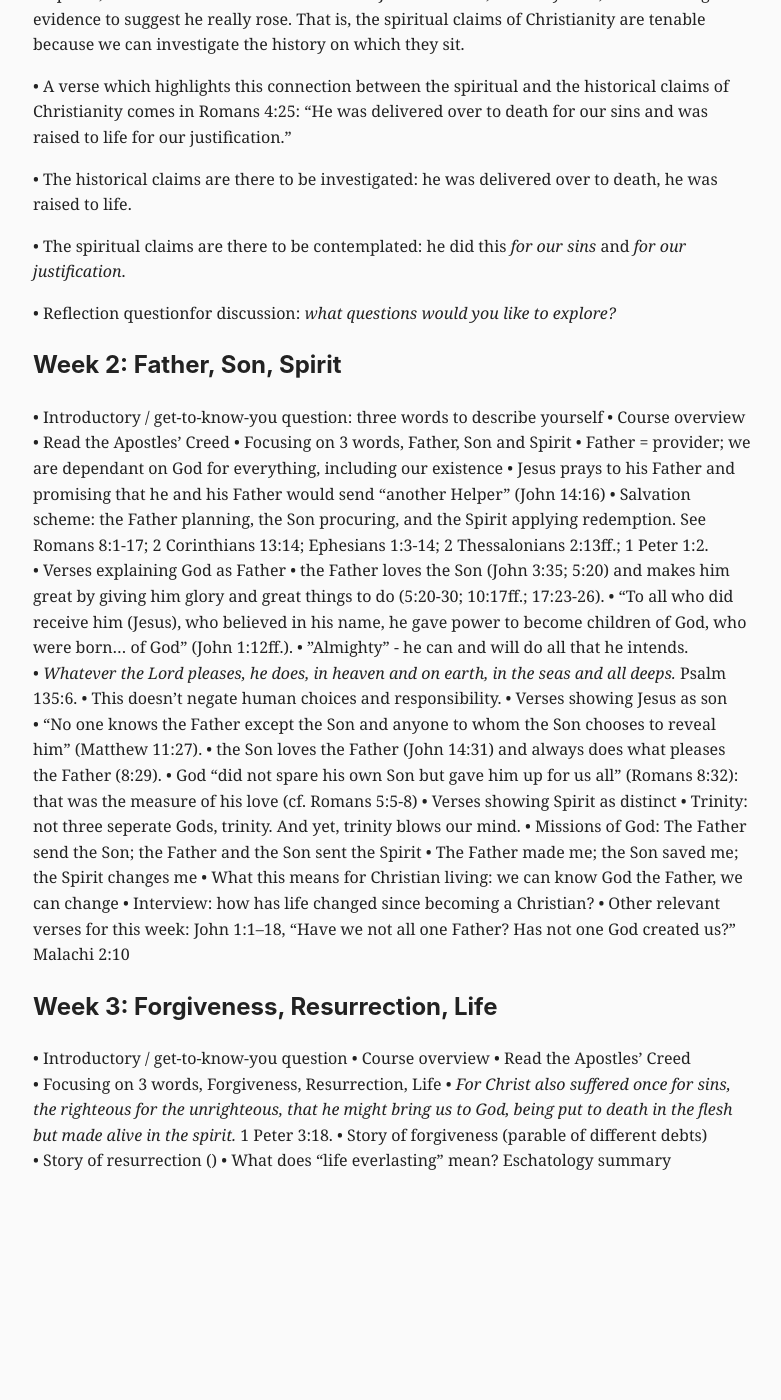
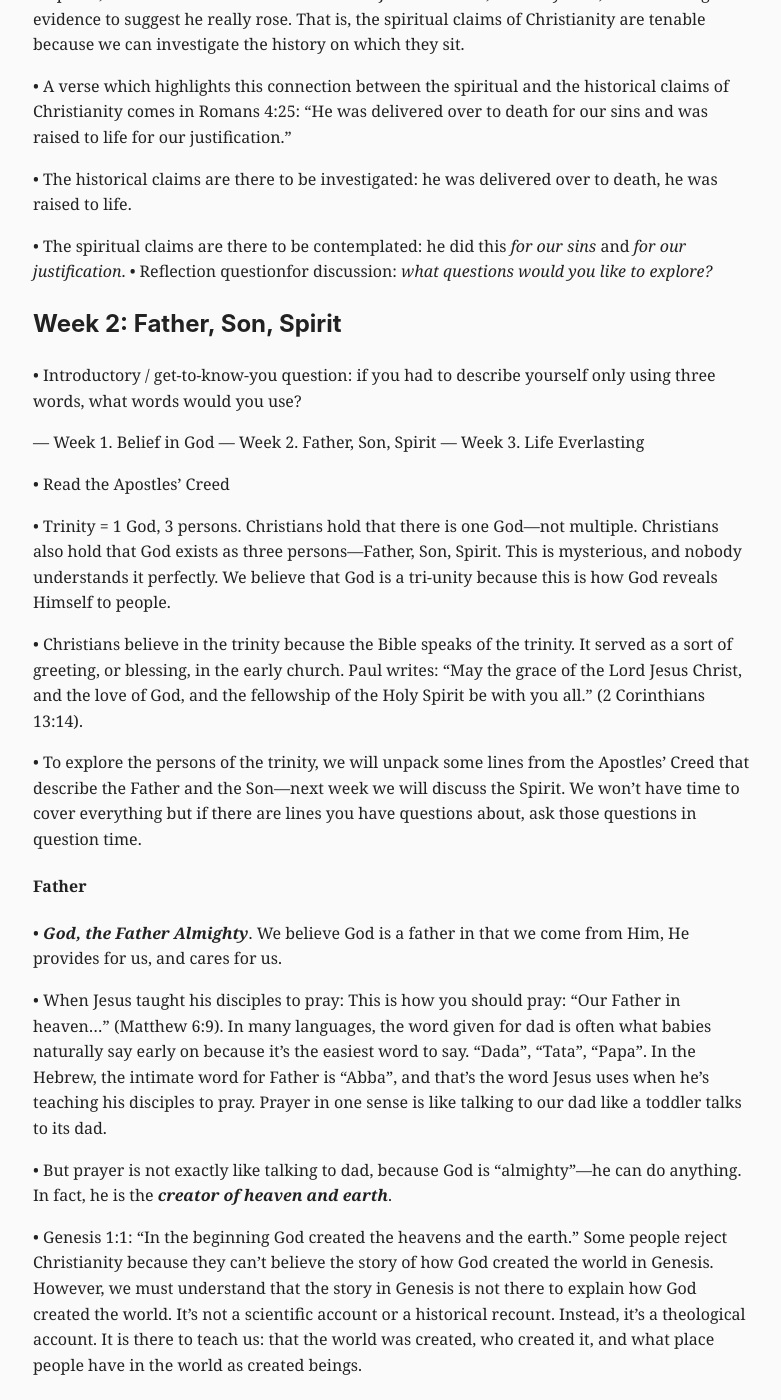
Before and after one commit to pipwitheridge/blog, a Jekyll site: the page built from _posts/2026-02-28-explore-the-apostles-creed.md, in a window 1280 px wide and 1400 px high, scrolled down 2808 px. Shown: the whole window, without its empty margins (247-1028 px from the left). Built offline with Jekyll 4.4.1, drawn with Linux system fonts in a browser that asks for light colours; before the commit the page ends 4014 px from its top, so only the background shows below that; some of the changed text lies outside the part shown.

Commit message:
Polished talk 2 of apostles creed

```diff
--- a/_posts/2026-02-28-explore-the-apostles-creed.md
+++ b/_posts/2026-02-28-explore-the-apostles-creed.md
@@ -87,35 +87,65 @@
 • The historical claims are there to be investigated: he was delivered over to death, he was raised to life.
 
 • The spiritual claims are there to be contemplated: he did this *for our sins* and *for our justification*.
-
 • Reflection questionfor discussion: *what questions would you like to explore?*
 
 # Week 2: Father, Son, Spirit
 
-• Introductory / get-to-know-you question: three words to describe yourself
-• Course overview
+• Introductory / get-to-know-you question: if you had to describe yourself only using three words, what words would you use?
+
+— Week 1. Belief in God
+— Week 2. Father, Son, Spirit
+— Week 3. Life Everlasting
+
 • Read the Apostles' Creed
-• Focusing on 3 words, Father, Son and Spirit
-• Father = provider; we are dependant on God for everything, including our existence
-• Jesus prays to his Father and promising that he and his Father would send “another Helper” (John 14:16)
-• Salvation scheme: the Father planning, the Son procuring, and the Spirit applying redemption. See Romans 8:1-17; 2 Corinthians 13:14; Ephesians 1:3-14; 2 Thessalonians 2:13ff.; 1 Peter 1:2.
-• Verses explaining God as Father
-• the Father loves the Son (John 3:35; 5:20) and makes him great by giving him glory and great things to do (5:20-30; 10:17ff.; 17:23-26).
-• “To all who did receive him (Jesus), who believed in his name, he gave power to become children of God, who were born... of God” (John 1:12ff.).
-• "Almighty" - he can and will do all that he intends.
-• *Whatever the Lord pleases, he does, in heaven and on earth, in the seas and all deeps.* Psalm 135:6.
-• This doesn't negate human choices and responsibility.
-• Verses showing Jesus as son
-• “No one knows the Father except the Son and anyone to whom the Son chooses to reveal him” (Matthew 11:27).
-• the Son loves the Father (John 14:31) and always does what pleases the Father (8:29).
-• God “did not spare his own Son but gave him up for us all” (Romans 8:32): that was the measure of his love (cf. Romans 5:5-8)
-• Verses showing Spirit as distinct
-• Trinity: not three seperate Gods, trinity. And yet, trinity blows our mind.
-• Missions of God: The Father send the Son; the Father and the Son sent the Spirit
-• The Father made me; the Son saved me; the Spirit changes me
-• What this means for Christian living: we can know God the Father, we can change
-• Interview: how has life changed since becoming a Christian?
-• Other relevant verses for this week: John 1:1–18, "Have we not all one Father? Has not one God created us?" Malachi 2:10
+
+• Trinity = 1 God, 3 persons. Christians hold that there is one God—not multiple. Christians also hold that God exists as three persons—Father, Son, Spirit. This is mysterious, and nobody understands it perfectly. We believe that God is a tri-unity because this is how God reveals Himself to people.
+
+• Christians believe in the trinity because the Bible speaks of the trinity. It served as a sort of greeting, or blessing, in the early church. Paul writes: "May the grace of the Lord Jesus Christ, and the love of God, and the fellowship of the Holy Spirit be with you all." (2 Corinthians 13:14).
+
+• To explore the persons of the trinity, we will unpack some lines from the Apostles' Creed that describe the Father and the Son—next week we will discuss the Spirit. We won't have time to cover everything but if there are lines you have questions about, ask those questions in question time.
+
+#### Father
+
+• ***God, the Father Almighty***. We believe God is a father in that we come from Him, He provides for us, and cares for us.
+
+• When Jesus taught his disciples to pray: This is how you should pray:
+“Our Father in heaven...” (Matthew 6:9). In many languages, the word given for dad is often what babies naturally say early on because it's the easiest word to say. "Dada", "Tata", "Papa". In the Hebrew, the intimate word for Father is "Abba", and that's the word Jesus uses when he's teaching his disciples to pray. Prayer in one sense is like talking to our dad like a toddler talks to its dad.
+
+• But prayer is not exactly like talking to dad, because God is "almighty"—he can do anything. In fact, he is the ***creator of heaven and earth***.
+
+• Genesis 1:1: "In the beginning God created the heavens and the earth." Some people reject Christianity because they can't believe the story of how God created the world in Genesis. However, we must understand that the story in Genesis is not there to explain how God created the world. It's not a scientific account or a historical recount. Instead, it's a theological account. It is there to teach us: that the world was created,  who created it, and what place people have in the world as created beings.
+
+#### Son
+
+• I don't believe in God simply because I think the world needs a creator—though that is a factor. I primarily believe in God because of Jesus—who he was in history.
+
+• ***I believe in Jesus Christ, his only son, our Lord*** — we call Jesus the "Son of God" because he was sent by God and he submits himself to the will of the Father. It's not because we believe the Son of God was created—we believe Jesus is eternal. It's not because we think Jesus is less than God—we believe He is fully God. It's because he was sent from the Father that we call him son, as the Bible does.
+
+•  The word Christ is a Greek word with the same meaning as the Hebrew word Messiah: anointed one. In the Old Testament, and today, people anoint chosen rulers, i.e. kings. God had promised in the centuries leading up to Jesus through prophets that he would send an everlasting King. "I will raise up your offspring after you… I will establish the throne of his kingdom forever." — 2 Samuel 7:12–13. People in Jesus time were waiting for a forever-king, and the claim that Jesus is the "Christ" is a claim that he is that king that the people expected.
+
+• It might therefore surprise you when you read that this supposed king ***was crucified, died and was buried*** — why would the king die like a criminal?
+
+• The Bible says that Christ died for a reason, and it has to do with us. The apostle Paul writes to a church in the first century: "Christ died for our sins according to the Scriptures." (1 Corinthians 15:3). Sin is what we call our rejection of God, and it is the greatest spiritual crime there is. If God created us, sustains us, and gives us a certain way to live and relate to him, it is our responsibility as His creatures to obey Him. If we reject Him, we cut ourselves off from life itself, and we deserve death.
+
+• When Jesus died, he took our sin on Himself and bore the penalty that we deserve. Jesus says that whoever believes in Jesus' death can be cleansed of the guilt and enter into a restored relationship with God. Hundreds of years before Jesus a prophet named Isaiah described the death of the Messiah in this way, "He was pierced for our transgressions ... by his wounds we are healed." (Isaiah 53:5). Christians interpret this verse as a prophecy foretelling Jesus' death and its spiritual implications — Jesus' death brings healing for all who trust in Him.
+
+• How do we know Jesus died for our sin? Because ***On the third day he rose again from the dead*** — this is a miracle which demonstrates Jesus' trustworthiness and his kingship. He conquered sin and death for us.
+
+• I believe Jesus' resurrection happened because it was conveyed by many eyewitnesses who had nothing to gain in speaking openly about his resurrection. The apostle Peter writes: "We are witnesses of everything he did ... God raised him from the dead on the third day and caused him to be seen." (Acts 10:39–40). Peter died defending his faith, as did many other disciples. People die for all sorts of things, but nobody dies for a claim they know to be false. The disciples' boldness in spreading the news of Jesus' resurrection is one piece of evidence which bolsters our confidence that Jesus is risen.
+
+• The spiritual implication of the resurrection is that Christians don't view death the same way anymore, because we believe there is something beyond death. The apostle Paul writes: "We believe that Jesus died and rose again, and so we believe that God will bring with Jesus those who have fallen asleep in him." (1 Thessalonians 4:14).
+
+• Jesus rose and ascended to heaven, and Christians believe that ***from there he will come to judge the living and the dead***. I don't know how or when Jesus will return, but I trust he will, because he has already demonstrated his reliability through his resurrection.
+
+• God's judgement is good news, because justice is good. When someone commits a crime, we want there to be justice. The Bible says: "God will bring every deed into judgment, including every hidden thing, whether it is good or evil." (Ecclesiastes 12:14).
+
+• God's justice is good news until we realise that we ourselves are guilty of not obeying God and not loving others as we ought. But because Jesus died for sins, if we trust in him we can be forgiven. This means that when Jesus returns, those who trust in him will not be punished for their wrongdoing. Paul says: "There is now no condemnation for those who are in Christ Jesus." (Romans 8:1).
+
+• Next week we will explore what Christians mean when we say ***I believe in the Holy Spirit***. For now, to summarise what we've seen, we might express the relationship between Father, Son, and Spirit as follows: the Father loves us; the Son lived among us; the Spirit lives in us.
+
+• Discussion / Question Time.
+
 
 # Week 3: Forgiveness, Resurrection, Life
 
```
